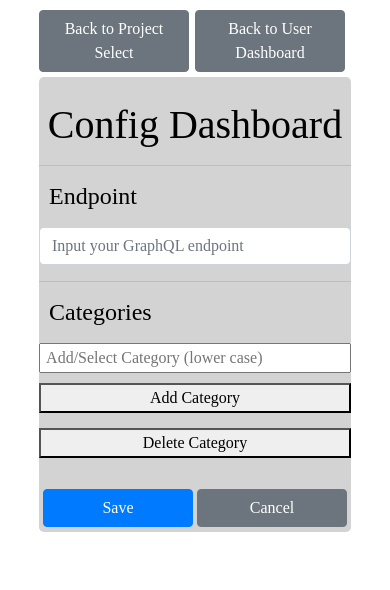
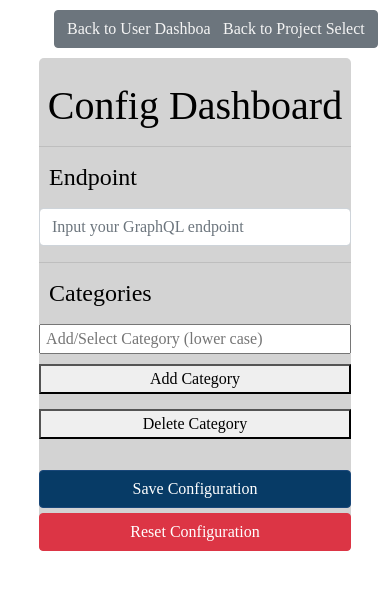
Before and after one commit to oslabs-beta/watchmo, a React app: page /configDash in a window 390 px wide. Shown: the top 590 px of the page. Built offline with nearby package versions, Linux system fonts and the light colour scheme; no server answers; the HTML template or start-up script is replaced by a standard one.

Commit message:
replaced confirm/cancel and alert with custom messages/modals

```diff
--- a/src/display/Components/ConfigDashboard.jsx
+++ b/src/display/Components/ConfigDashboard.jsx
@@ -1,10 +1,12 @@
 import React, { useState, useContext, useEffect } from 'react';
-import { Button, Form, FormGroup, Label, Input } from 'reactstrap';
+import { Button, Col, Container, Form, FormGroup, Input, Label, Row } from 'reactstrap';
 import { Link } from 'react-router-dom';
 import { ProjectContext } from './Context/ProjectContext';
 import '../stylesheets/style.scss';
 import 'bootstrap/dist/css/bootstrap.css';
 import CategoriesContainer from './CategoriesContainer';
+import ConfigSaveModal from './ConfigSaveModal';
+import ConfigResetModal from './ConfigResetModal';
 // import { GraphqlCodeBlock } from 'graphql-syntax-highlighter-react';
 
 const ConfigDashboard = props => {
@@ -43,7 +45,7 @@ const ConfigDashboard = props => {
     setTypedCat(e.target.value);
   };
 
-  const addCategory = e => {
+  const addCategory = () => {
     const JSONified = JSON.stringify(dataFromConfig);
     const newDataFromConfig = JSON.parse(JSONified);
     newDataFromConfig.categories[typedCat] = {};
@@ -53,7 +55,7 @@ const ConfigDashboard = props => {
     setDataFromConfig(newDataFromConfig);
   };
 
-  const delCategory = e => {
+  const delCategory = () => {
     const JSONified = JSON.stringify(dataFromConfig);
     const newDataFromConfig = JSON.parse(JSONified);
     delete newDataFromConfig.categories[typedCat];
@@ -97,14 +99,8 @@ const ConfigDashboard = props => {
   };
 
   // func to update data within config file
-  async function handleSubmit(event) {
-    event.preventDefault();
-    const confMsg =
-      'This will overwrite your current config details. Are you sure you want to save this configuration?';
-    const result = window.confirm(confMsg);
+  async function handleSubmit() {
     const data = { project: project.projects, data: dataFromConfig };
-    // control flow to ensure user confirms the choice to save config details
-    if (result) {
     await fetch('/api/configDash', {
       method: 'post',
       headers: {
@@ -113,23 +109,41 @@ const ConfigDashboard = props => {
       },
       body: JSON.stringify(data)
     });
-      window.alert('Config details saved!');
   }
-  }
+
+  const handleReset = () => {
+    setDataFromConfig(origConfig);
+    setEndpointConfig(origConfig.endpoint);
+    props.history.push('/configDash');
+    return () => setModal(!modal);
+  };
 
   return (
     <div id="configDashboard">
       <div id="navBtn">
-        <Link to="/userDashBoard">
+        <Container>
+          <Row xs="1">
+            <Col xs="6">
               <Button id="navUserDash" type="button" color="secondary" className="btnSecondary">
-            Back to User Dashboard
+                <Link id="navUserDashLink" to="/userDashBoard">
+                  Back&nbsp;to User&nbsp;Dashboard
+                </Link>
               </Button>
+            </Col>
+            <Col xs="6">
+              <Button
+                id="navProjectSelect"
+                type="button"
+                color="secondary"
+                className="btnSecondary"
+              >
+                <Link id="navProjLink" to="/">
+                  Back&nbsp;to Project&nbsp;Select
                 </Link>
-        <Link to="/">
-          <Button id="navProjSelect" type="button" color="secondary" className="btnSecondary">
-            Back to Project Select
               </Button>
-        </Link>
+            </Col>
+          </Row>
+        </Container>
       </div>
       <div id="configHeader">
         <br />
@@ -166,21 +180,17 @@ const ConfigDashboard = props => {
               />
             </FormGroup>
           </div>
-          <span>
-            <Button color="primary" type="button" onClick={handleSubmit}>
-              Save
-            </Button>
-            <Button
-              color="secondary"
-              onClick={() => {
-                setDataFromConfig(origConfig);
-                setEndpointConfig(origConfig.endpoint);
-                props.history.push('/configDash');
-              }}
-            >
-              Cancel
-            </Button>
-          </span>
+
+          <ConfigSaveModal
+            handleSubmit={handleSubmit}
+            buttonLabel="Save Configuration"
+            className="saveConfig"
+          />
+          <ConfigResetModal
+            handleReset={handleReset}
+            buttonLabel="Reset Configuration"
+            className="resetConfig"
+          />
         </Form>
       </div>
     </div>
--- /dev/null
+++ b/src/display/Components/ConfigResetModal.jsx
@@ -0,0 +1,43 @@
+/* eslint react/no-multi-comp: 0, react/prop-types: 0 */
+
+import React, { useState } from 'react';
+import { Button, Modal, ModalHeader, ModalBody, ModalFooter } from 'reactstrap';
+
+const ConfigResetModal = props => {
+  const { buttonLabel, className, handleReset } = props;
+
+  const [modal, setModal] = useState(false);
+
+  const toggle = () => setModal(!modal);
+
+  const resetReload = () => {
+    handleReset();
+    toggle();
+  };
+
+  const center = true;
+
+  return (
+    <div>
+      <Button color="danger" onClick={toggle}>
+        {buttonLabel}
+      </Button>
+      <Modal centered={center} isOpen={modal} toggle={toggle} className={className}>
+        <ModalHeader toggle={toggle}>Confirm Reset</ModalHeader>
+        <ModalBody>
+          Form data will revert to your last saved configuration. Are you sure you want to do this?
+        </ModalBody>
+        <ModalFooter>
+          <Button color="primary" onClick={resetReload}>
+            Reset Form
+          </Button>{' '}
+          <Button color="secondary" onClick={toggle}>
+            Cancel Reset
+          </Button>
+        </ModalFooter>
+      </Modal>
+    </div>
+  );
+};
+
+export default ConfigResetModal;
--- /dev/null
+++ b/src/display/Components/ConfigSaveModal.jsx
@@ -0,0 +1,43 @@
+/* eslint react/no-multi-comp: 0, react/prop-types: 0 */
+
+import React, { useState } from 'react';
+import { Button, Modal, ModalHeader, ModalBody, ModalFooter } from 'reactstrap';
+
+const ConfigSaveModal = props => {
+  const { buttonLabel, className, handleSubmit } = props;
+
+  const [modal, setModal] = useState(false);
+
+  const toggle = () => setModal(!modal);
+
+  const submitToggle = () => {
+    handleSubmit();
+    toggle();
+  };
+
+  const center = true;
+
+  return (
+    <div>
+      <Button color="primary" onClick={toggle}>
+        {buttonLabel}
+      </Button>
+      <Modal centered={center} isOpen={modal} toggle={toggle} className={className}>
+        <ModalHeader toggle={toggle}>Confirm Current Configuration</ModalHeader>
+        <ModalBody>
+          Saving will overwrite your existing configuration. Are you sure you want to do this?
+        </ModalBody>
+        <ModalFooter>
+          <Button color="primary" onClick={submitToggle}>
+            Save
+          </Button>{' '}
+          <Button color="secondary" onClick={toggle}>
+            Cancel
+          </Button>
+        </ModalFooter>
+      </Modal>
+    </div>
+  );
+};
+
+export default ConfigSaveModal;
--- a/src/display/Components/UserDashboard.jsx
+++ b/src/display/Components/UserDashboard.jsx
@@ -1,16 +1,24 @@
 import React, { useContext, useEffect, useState } from 'react';
-
-import { Button, ButtonDropdown, DropdownToggle, DropdownMenu, DropdownItem } from 'reactstrap';
+import {
+  Container,
+  Row,
+  Col,
+  Button,
+  ButtonDropdown,
+  DropdownToggle,
+  DropdownMenu,
+  DropdownItem
+} from 'reactstrap';
 
 import { Link } from 'react-router-dom';
 import 'bootstrap/dist/css/bootstrap.css';
-import VertColViz from './VertColViztsx';
+import VertColViz from './VertColViztsx.tsx';
 import { ProjectContext } from './Context/ProjectContext';
 
 function UserDashboard(props) {
   const [dropdownCatOpen, setCatOpen] = useState(false);
 
-  //these are used to grab data from watchmo and loaded it into the state
+  // these are used to grab data from watchmo and loaded it into the state
   const [dataFromServer, setDataFromServer] = useState([]);
   const [dataGained, setDataGained] = useState(false);
 
@@ -20,7 +28,7 @@ function UserDashboard(props) {
     props.history.push('/');
   }
 
-  //this is to hold the current category to be displayed int he bar graph
+  // this is to hold the current category to be displayed int he bar graph
   const [currentCat, setCurrentCat] = useState('');
 
   useEffect(() => {
@@ -35,11 +43,11 @@ function UserDashboard(props) {
     }
   }, [project]);
 
-  //function that is in charge of changing the state
+  // function that is in charge of changing the state
   const toggleCat = () => {
     setCatOpen(!dropdownCatOpen);
   };
-  //dropdown menu items construction with categories from the data (the first layer of keys in the object)
+  // dropdown menu items construction with categories from the data (the first layer of keys in the object)
   const categoriesInDropDown = [];
   for (const category in dataFromServer) {
     categoriesInDropDown.push(
@@ -51,18 +59,26 @@ function UserDashboard(props) {
 
   return (
     <div id="UserDashboard">
-      <span id="navBtnSpan">
-        <Link id="navProjLink" to="/">
-          <Button color="secondary" id="navProjSelect" block>
-            Project Select
-          </Button>
-        </Link>
-        <Link id="navConfigLink" to="/configDash">
-          <Button id="navConfigDash" color="secondary" block>
-            Config Dashboard
-          </Button>
-        </Link>
-      </span>
+      <Container>
+        <Row xs="1">
+          {/* <div id="btnContainer"> */}
+          <Col xs="6">
+            <Button color="secondary" id="navProjSelect" block>
+              <Link id="navProjLink" to="/">
+                Project&nbsp;Select
+              </Link>
+            </Button>
+          </Col>
+          <Col xs="6">
+            <Button id="navConfigDash" color="secondary" block>
+              <Link id="navConfigLink" to="/configDash">
+                Config&nbsp;Dashboard
+              </Link>
+            </Button>
+          </Col>
+          {/* </div> */}
+        </Row>
+      </Container>
 
       <h1> User Dashboard </h1>
       <div className="categoriesDrop">
--- a/src/display/stylesheets/style.scss
+++ b/src/display/stylesheets/style.scss
@@ -55,7 +55,7 @@ div#configHeader {
 }
 
 .btn {
-  width: 150px;
+  width: 100%;
 }
 #chartArea {
   width: 80%;
@@ -99,6 +99,7 @@ span.querySpan.input {
   display: flex;
   flex-direction: row;
   align-self: flex-end;
+  align-items: center;
 }
 
 div#navBtn {
@@ -178,3 +179,94 @@ span#navBtnSpan {
   width: 100%;
   align-items: center;
 }
+
+#btnContainer {
+  width: 100%;
+}
+
+div.col-6 {
+  display: flex;
+  flex-direction: column;
+  align-items: center;
+}
+
+button#navUserDash {
+  margin: auto;
+  margin-top: 10px;
+  margin-bottom: 10px;
+}
+
+button#navProjectSelect {
+  margin: auto;
+  margin-top: 10px;
+  margin-bottom: 10px;
+}
+
+button#navConfigDash {
+  display: flex;
+  flex-direction: row-reverse;
+  align-items: center;
+}
+
+a#navConfigLink {
+  color: whitesmoke;
+  text-decoration-line: none;
+}
+
+a#navUserDashLink {
+  color: whitesmoke;
+  text-decoration-line: none;
+}
+
+a#navProjLink {
+  color: whitesmoke;
+  text-decoration-line: none;
+}
+
+#projectSelect {
+  display: flex;
+  flex-direction: column;
+  align-items: center;
+}
+
+link {
+  color: white;
+  // font-size: 100%;
+  text-size-adjust: 100%;
+}
+
+.btn-primary {
+  background-color: #073b66;
+  border-color: #194779;
+}
+
+.close {
+  width: 25%;
+}
+
+.btn-danger {
+  margin: auto;
+}
+
+@media only screen and (max-width: 700px) {
+  #navProjectSelect {
+    width: max-content;
+    max-width: 230px;
+    flex-wrap: wrap;
+  }
+
+  .router {
+    min-width: 500;
+  }
+
+  #navUserDash {
+    width: max-content;
+  }
+
+  link {
+    color: white;
+    min-width: 230px;
+    height: max-content;
+    text-size-adjust: 100%;
+  }
+}
```
Lines whose indentation alone changed are shown as unchanged.
